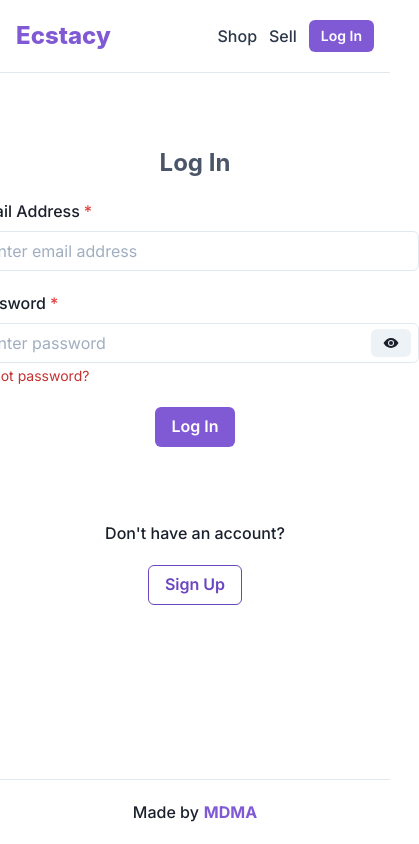
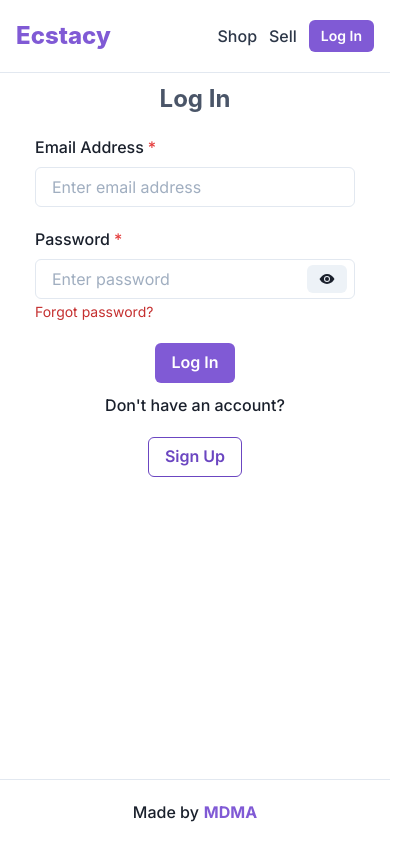
Before and after one commit to ecstacy-fcs/client, a Next.js app: page /auth/login in a window 390 px wide. Shown: the whole page, 419 px wide, since content can reach past the window. Built offline with nearby package versions, Linux system fonts and the light colour scheme.

Commit message:
fix: Make page mobile responsive

```diff
--- a/src/pages/_app.tsx
+++ b/src/pages/_app.tsx
@@ -10,7 +10,7 @@ function MyApp({ Component, pageProps }: AppProps) {
     <ChakraProvider>
       <Flex minH="100vh" direction="column">
         <Header />
-        <Flex flexGrow={1}>
+        <Flex flex={1}>
           <Component {...pageProps} />
         </Flex>
         <Footer />
--- a/src/pages/auth/login.tsx
+++ b/src/pages/auth/login.tsx
@@ -15,6 +15,7 @@ import {
   Link,
   Text,
   InputRightElement,
+  Flex,
 } from '@chakra-ui/react';
 import NextLink from 'next/link';
 import { IoEyeSharp, IoEyeOffSharp } from 'react-icons/io5';
@@ -26,14 +27,14 @@ export default function Login({}: Props): ReactElement {
   const handleClick = () => setShow(!show);
 
   return (
-    <Box height="100%" width="100%">
-      <Container size="container.lg" centerContent>
+    <Flex flex={1}>
+      <Container size="container.lg" centerContent height="100%">
         <VStack
           justifyContent="center"
           alignItems="center"
           direction="column"
           spacing="1.25rem"
-          boxSize="md"
+          boxSize={['xs', 'md']}
         >
           <Heading color="gray.600" size="lg">
             Log In
@@ -81,6 +82,6 @@ export default function Login({}: Props): ReactElement {
           </NextLink>
         </VStack>
       </Container>
-    </Box>
+    </Flex>
   );
 }
```
